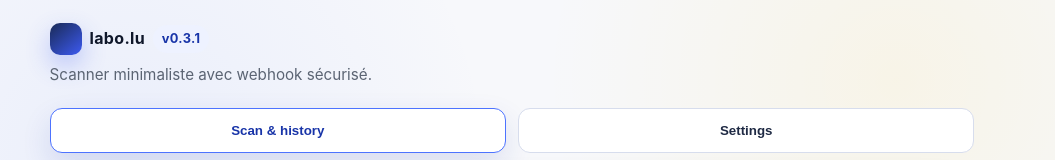
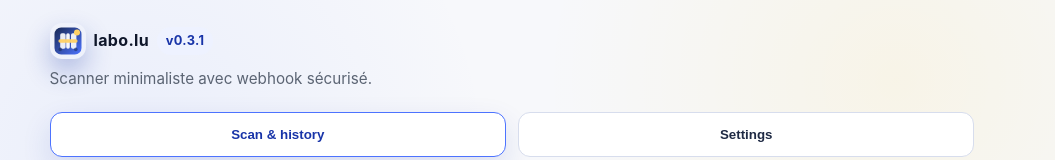
Before and after one commit to oberi0n/barCodeScn, a React (Vite) app: page / in a window 1280 px wide. Shown: the top 160 px of the page, without its empty margins (128-1183 px from the left). Built offline with nearby package versions, Linux system fonts and the light colour scheme.

Commit message:
Add logo to app header

```diff
--- a/src/App.tsx
+++ b/src/App.tsx
@@ -171,7 +171,7 @@ export default function App() {
     <div className={`stack app-shell ${scannerActive ? 'scan-mode' : ''}`}>
       <header className="hero">
         <div className="brand">
-          <span className="brand-badge" aria-hidden />
+          <img className="brand-logo" src="/logo.svg" alt="labo.lu logo" />
           <span>labo.lu</span>
           <span className="version-chip">v{APP_VERSION}</span>
         </div>
--- a/src/index.css
+++ b/src/index.css
@@ -71,6 +71,13 @@ body.no-scroll #root {
   font-weight: 700;
   letter-spacing: 0.02em;
   color: #0f172a;
+}
+
+.brand-logo {
+  width: 36px;
+  height: 36px;
+  border-radius: 12px;
+  box-shadow: 0 12px 26px rgba(24, 52, 168, 0.3);
 }
 
 .brand-badge {
@@ -467,6 +474,7 @@ th {
     padding: 0.85rem 0.85rem 1.4rem;
   }
 
+  .brand-logo,
   .brand-badge {
     width: 28px;
     height: 28px;
```
Also changed, not shown: public/logo.svg (added).
